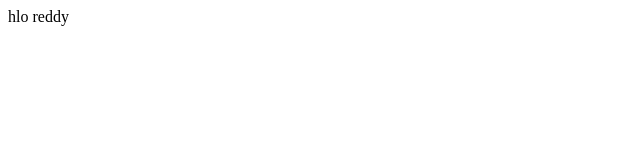
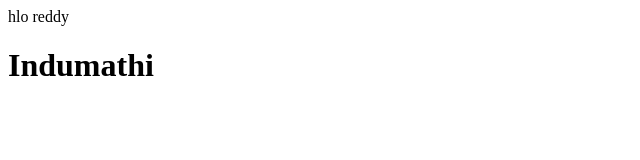
Before and after one commit to Ramireddy-Indumathi/self_learning, a plain HTML site: page index.html in a window 1280 px wide. Shown: the whole page, without its empty margins (0-640 px from the left). Drawn offline with Linux system fonts and the light colour scheme.

Commit message:
aaa second commit

```diff
--- a/index.html
+++ b/index.html
@@ -1 +1,2 @@
 <p>hlo reddy </p>
+<h1> Indumathi</h1>
```
